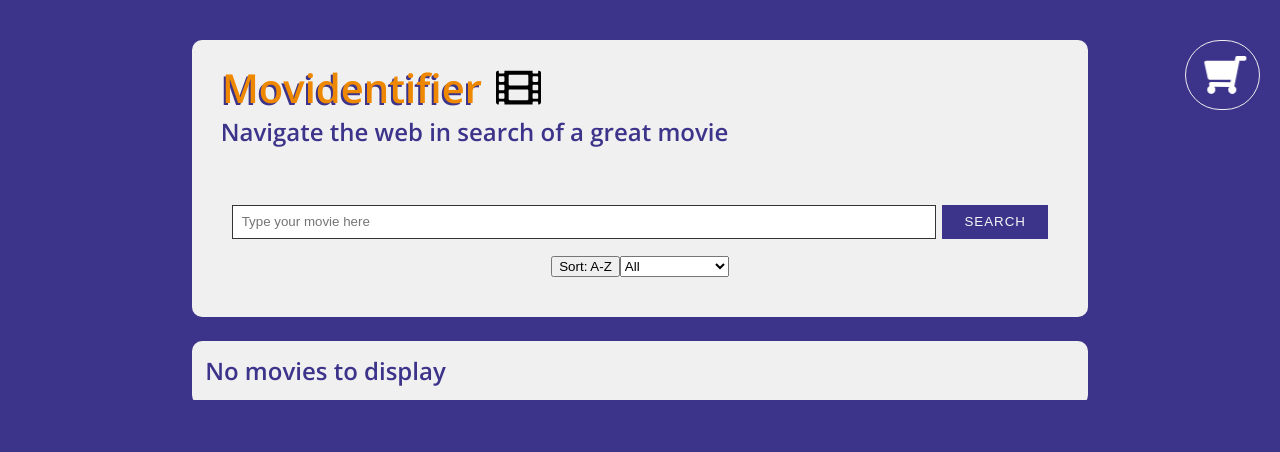
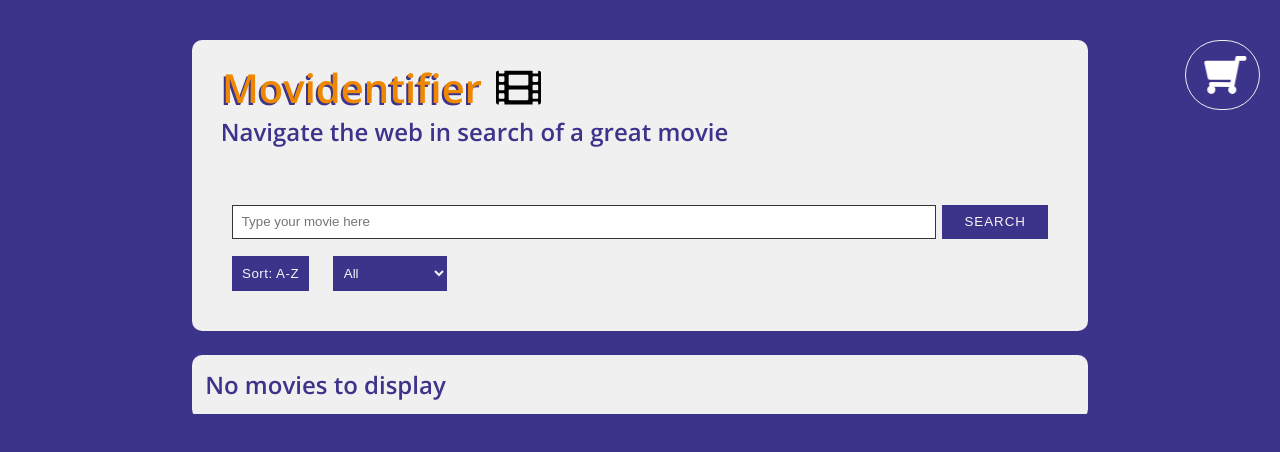
Before and after one commit to andreialexc30/movidentifier, a Vue app: page / in a window 1280 px wide. Shown: the top 452 px of the page. Built offline with nearby package versions, Linux system fonts and the light colour scheme.

Commit message:
Changed styling to fit the new component code

```diff
--- a/src/scss/filters/_filtersQuery.scss
+++ b/src/scss/filters/_filtersQuery.scss
@@ -1,17 +1,21 @@
 .searchQuery_Filters-categories {
     display: flex;
-    justify-content: center;
+    grid-gap: 1.5em;
     flex-wrap: wrap;
 
-    .Filters-categories--pill {
+    .sortMoviesBtn {
+        border: none;
+        padding: .75em;
+        letter-spacing: .5px;
+        background: $dsb;
         color: $fff;
-        border-radius: 90px;
+        cursor: pointer;
+    }
+
+    .genresFilter {
+        background: $dsb;
         border: none;
-        background-color: $msb;
-        padding: .5em;
-        margin: .15em;
-        width: 90px;
-        cursor: pointer;
-        transition: all 185ms ease-in-out;
+        padding-left: .5em;
+        color: $fff;
     }
 }
```
